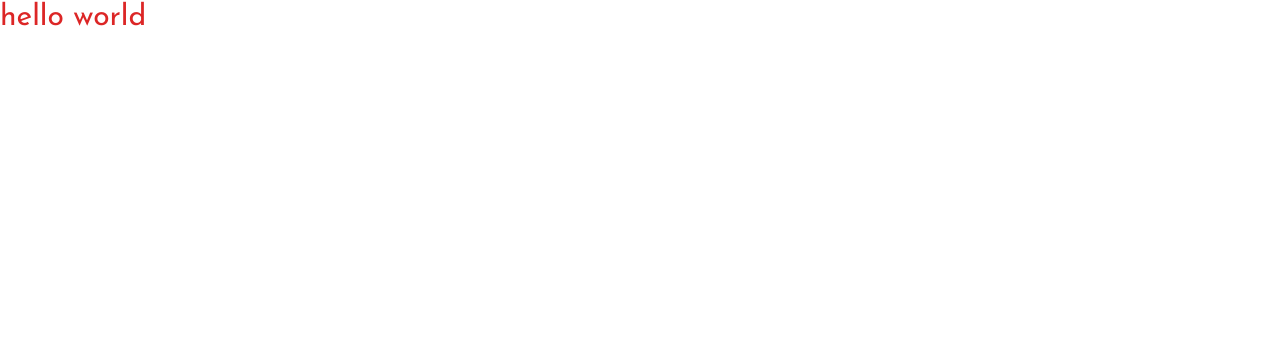
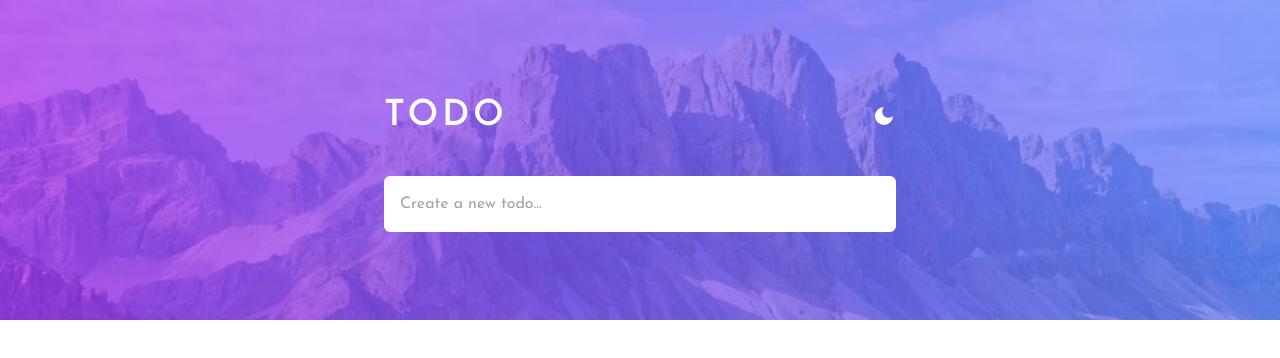
Before and after one commit to radriann21/todo-app-react-ts, a React (Vite) app: page / in a window 1280 px wide. Shown: the top 358 px of the page. Built offline with nearby package versions, Linux system fonts and the light colour scheme.

Commit message:
add header and todo input components; created global state for tasks with zustand

```diff
--- a/src/App.tsx
+++ b/src/App.tsx
@@ -1,6 +1,11 @@
+import { Header } from "./components/Header.tsx"
+
 function App() {
   return (
-    <h1 className="font-primaryRegular text-3xl text-red-600">hello world</h1>
+    <main className="max-w-full min-h-screen relative flex flex-col items-center font-primaryRegular py-24">
+      <div className="w-full h-[320px] absolute top-0 left-0 bg-hero-pattern-mobile-light sm:bg-hero-pattern-desktop-light bg-cover bg-no-repeat -z-10"></div>
+      <Header />
+    </main>
   )
 }
 
--- /dev/null
+++ b/src/components/Header.tsx
@@ -0,0 +1,16 @@
+import { Moon } from "./icons/Moon";
+import { TodoInput } from "./TodoInput";
+
+export const Header = () => {
+  return (
+    <header className="w-[40%]">
+      <section className="flex items-center justify-between w-full">
+        <h1 className="font-primarySemibold  text-2xl sm:text-4xl text-white uppercase tracking-widest">
+          Todo
+        </h1>
+        <Moon />
+      </section>
+      <TodoInput />
+    </header>
+  );
+};
--- /dev/null
+++ b/src/components/TodoInput.tsx
@@ -0,0 +1,7 @@
+export const TodoInput = () => {
+  return (
+    <section className="w-full">
+      <input className="py-4 px-4 bg-white rounded-md mt-10 w-full outline-none border-none" type="text" placeholder="Create a new todo..." />
+    </section>
+  )
+}
--- /dev/null
+++ b/src/components/icons/Moon.tsx
@@ -0,0 +1,16 @@
+export const Moon = () => {
+  return (
+    <svg
+      className="fill-white cursor-pointer"
+      xmlns="http://www.w3.org/2000/svg"
+      width="24"
+      height="24"
+      viewBox="0 0 24 24"
+      stroke-width="2"
+      stroke-linecap="round"
+      stroke-linejoin="round"
+    >
+      <path d="M12 3a6 6 0 0 0 9 9 9 9 0 1 1-9-9Z" />
+    </svg>
+  );
+};
--- /dev/null
+++ b/src/components/icons/Sun.tsx
@@ -0,0 +1,26 @@
+export const Sun = () => {
+  return (
+    <svg
+      className="fill-black w-10 h-10"
+      xmlns="http://www.w3.org/2000/svg"
+      width="24"
+      height="24"
+      viewBox="0 0 24 24"
+      fill="none"
+      stroke="currentColor"
+      stroke-width="2"
+      stroke-linecap="round"
+      stroke-linejoin="round"
+    >
+      <circle cx="12" cy="12" r="4" />
+      <path d="M12 2v2" />
+      <path d="M12 20v2" />
+      <path d="m4.93 4.93 1.41 1.41" />
+      <path d="m17.66 17.66 1.41 1.41" />
+      <path d="M2 12h2" />
+      <path d="M20 12h2" />
+      <path d="m6.34 17.66-1.41 1.41" />
+      <path d="m19.07 4.93-1.41 1.41" />
+    </svg>
+  );
+};
--- /dev/null
+++ b/src/store/TodoStore.ts
@@ -0,0 +1,24 @@
+import { create } from "zustand";
+
+type Task = {
+  id: string,
+  name: string,
+  completed: boolean
+}
+
+type State = {
+  tasks: Task[] | undefined
+}
+
+type Actions = {
+  createNewTask: (task: Task) => void,
+  updateTask: (task: Task) => void,
+  deleteTask: (task: Task) => void,
+}
+
+export const TodoStore = create<State & Actions>((set) => ({
+  tasks: JSON.parse(localStorage.getItem('tasks') || '[]') || [],
+  createNewTask: () => { },
+  updateTask: () => { },
+  deleteTask: () => { }
+}))
--- a/tailwind.config.js
+++ b/tailwind.config.js
@@ -30,6 +30,10 @@ export default {
       fontFamily: {
         'primaryRegular': ['Regular'],
         'primarySemibold': ['Semibold']
+      },
+      backgroundImage: {
+        'hero-pattern-desktop-light': 'url("./assets/images/bg-desktop-light.jpg")',
+        'hero-pattern-mobile-light': 'url("./assets/images/bg-mobile-light.jpg")'
       }
     },
   },
```
